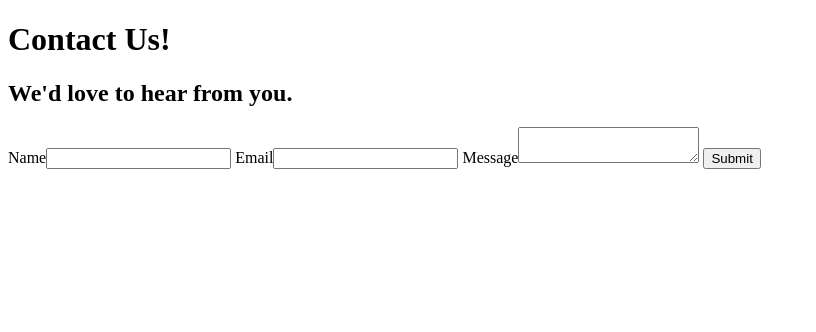
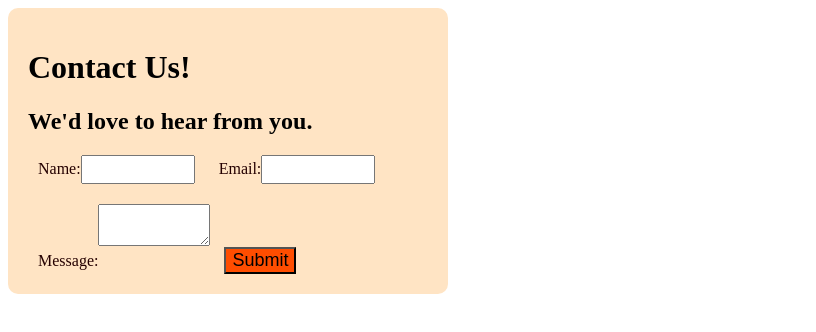
Before and after one commit to chrisfedosky/design-a-contact-form, a plain HTML site: page index.html in a window 1280 px wide. Shown: the whole page, without its empty margins (0-816 px from the left). Drawn offline with Linux system fonts and the light colour scheme.

Commit message:
CSS lab requirements met to pass. style further with feature/branches for fun!

```diff
--- a/index.html
+++ b/index.html
@@ -13,11 +13,11 @@
         <form>
             <h2>We'd love to hear from you.</h2>
 
-            <label for="name">Name<input type="text" id="name" name="name" required></label>
+            <label for="name">Name:<input type="text" id="name" name="name" required></label>
 
-            <label for="email">Email<input type="email" id="email" name="email" required></label>
+            <label for="email">Email:<input type="email" id="email" name="email" required></label>
 
-            <label for="message">Message<textarea type="text" id="message" name="message" required></textarea></label>
+            <label for="message">Message:<textarea type="text" id="message" name="message" required></textarea></label>
 
             <button type="submit">Submit</button>
         </form>
--- a/styles.css
+++ b/styles.css
@@ -0,0 +1,26 @@
+.form-container {
+    background-color: bisque;
+    border-radius: 10px;
+    padding: 20px;
+    width: 400px;
+}
+
+label {
+    margin: 10px;
+    color: rgb(37, 0, 0);
+}
+
+input, textarea {
+    width: 100px;
+    padding: 5px;
+    margin-bottom: 20px;
+}
+
+button {
+    background-color: rgb(255, 77, 0);
+    font-size: large;
+}
+
+button:hover {
+    background-color: blueviolet;
+}
```
